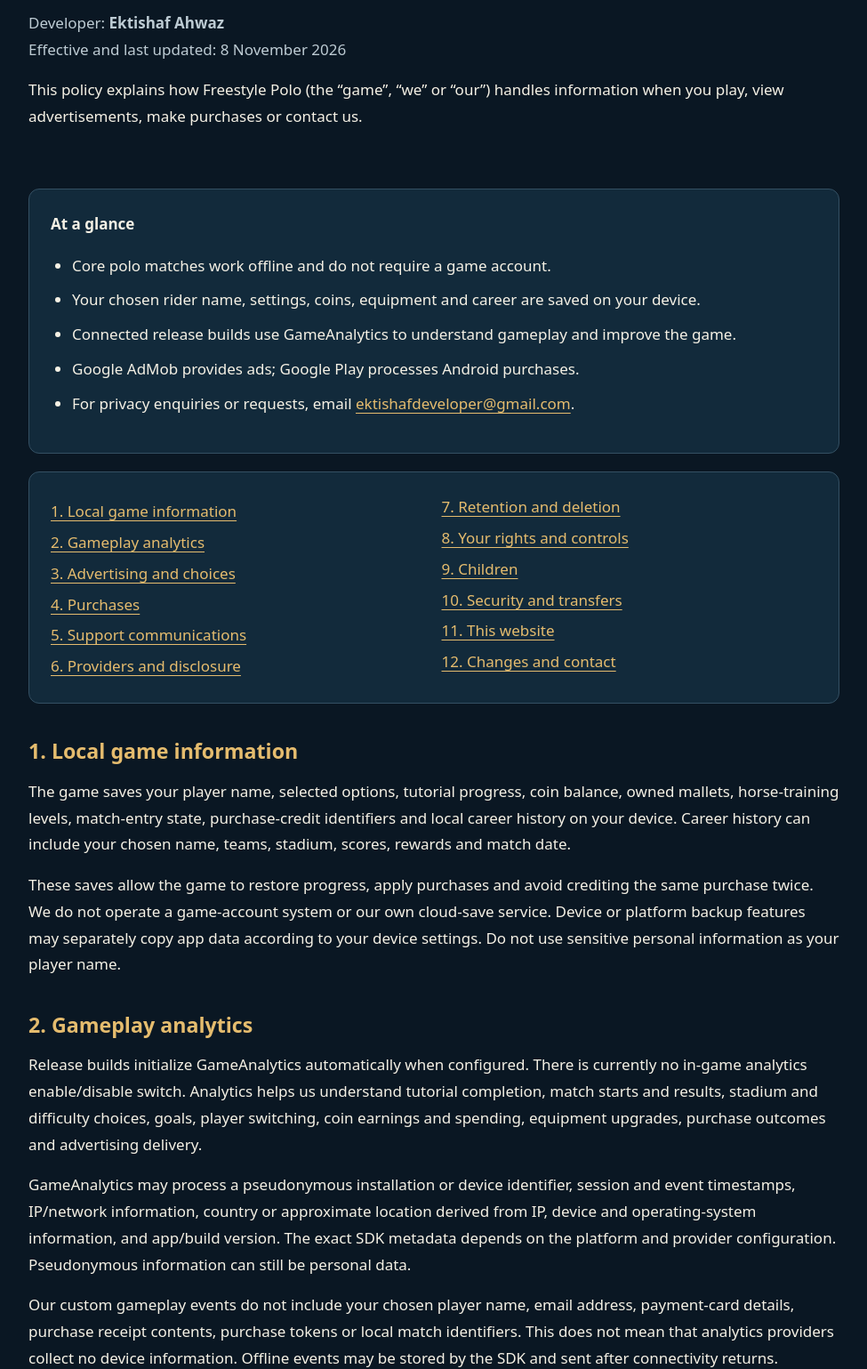
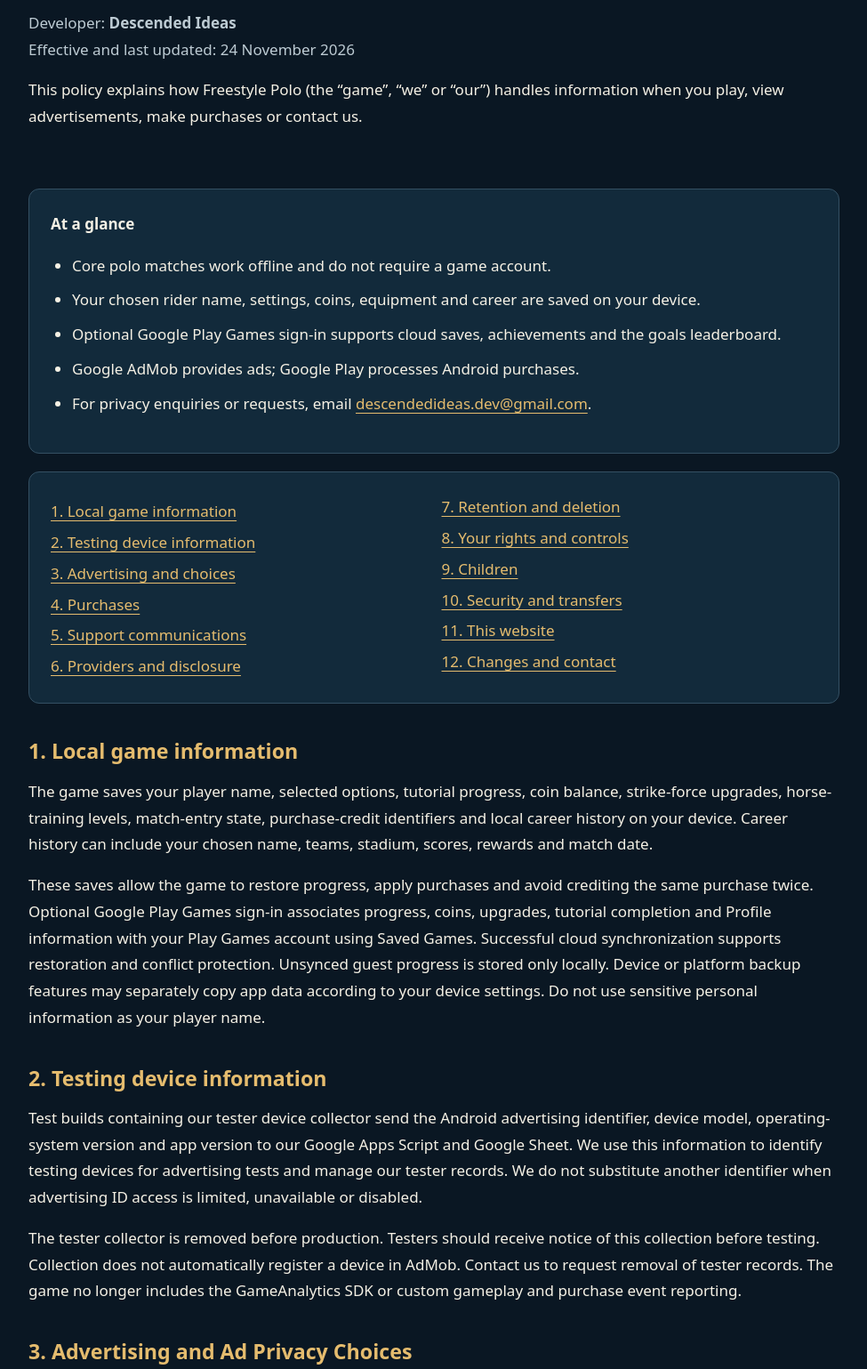
Before and after one commit to ektishaf/freestylepolo, a plain HTML site: page privacypolicy.html in a window 1280 px wide. Shown: the part 179-1718 px from the top of the page at 89% size, without its empty margins (152-1127 px from the left). Drawn offline with Linux system fonts and the light colour scheme.

Commit message:
Update privacy policy details and contact information

```diff
--- a/privacypolicy.html
+++ b/privacypolicy.html
@@ -3,7 +3,7 @@
 <head>
 <meta charset="utf-8">
 <meta name="viewport" content="width=device-width, initial-scale=1">
-<meta name="description" content="Privacy Policy for Freestyle Polo by Ektishaf Ahwaz. Learn about local saves, GameAnalytics, advertising and purchases.">
+<meta name="description" content="Privacy Policy for Freestyle Polo by Descended Ideas. Learn about local and cloud saves, advertising, tester devices and purchases.">
 <meta name="color-scheme" content="light dark">
 <title>Freestyle Polo — Privacy Policy</title>
 <link rel="canonical" href="https://ektishaf.github.io/freestylepolo/privacypolicy.html">
@@ -17,7 +17,7 @@
 <header>
 <p class="brand">FREESTYLE POLO</p>
 <h1>Privacy Policy</h1>
-<p class="meta">Developer: <strong>Ektishaf Ahwaz</strong><br>Effective and last updated: <time datetime="2026-11-08">8 November 2026</time></p>
+<p class="meta">Developer: <strong>Descended Ideas</strong><br>Effective and last updated: <time datetime="2026-11-24">24 November 2026</time></p>
 <p>This policy explains how Freestyle Polo (the “game”, “we” or “our”) handles information when you play, view advertisements, make purchases or contact us.</p>
 </header>
 <main id="policy">
@@ -26,13 +26,13 @@
 <ul>
 <li>Core polo matches work offline and do not require a game account.</li>
 <li>Your chosen rider name, settings, coins, equipment and career are saved on your device.</li>
-<li>Connected release builds use GameAnalytics to understand gameplay and improve the game.</li>
+<li>Optional Google Play Games sign-in supports cloud saves, achievements and the goals leaderboard.</li>
 <li>Google AdMob provides ads; Google Play processes Android purchases.</li>
-<li>For privacy enquiries or requests, email <a href="mailto:ektishafdeveloper@gmail.com">ektishafdeveloper@gmail.com</a>.</li>
+<li>For privacy enquiries or requests, email <a href="mailto:descendedideas.dev@gmail.com">descendedideas.dev@gmail.com</a>.</li>
 </ul>
 </div>
 <nav aria-label="Policy sections"><ul>
-<li><a href="#local">1. Local game information</a></li><li><a href="#analytics">2. Gameplay analytics</a></li>
+<li><a href="#local">1. Local game information</a></li><li><a href="#testing">2. Testing device information</a></li>
 <li><a href="#ads">3. Advertising and choices</a></li><li><a href="#purchases">4. Purchases</a></li>
 <li><a href="#support">5. Support communications</a></li><li><a href="#sharing">6. Providers and disclosure</a></li>
 <li><a href="#retention">7. Retention and deletion</a></li><li><a href="#rights">8. Your rights and controls</a></li>
@@ -40,13 +40,11 @@
 <li><a href="#website">11. This website</a></li><li><a href="#contact">12. Changes and contact</a></li>
 </ul></nav>
 <section id="local"><h2>1. Local game information</h2>
-<p>The game saves your player name, selected options, tutorial progress, coin balance, owned mallets, horse-training levels, match-entry state, purchase-credit identifiers and local career history on your device. Career history can include your chosen name, teams, stadium, scores, rewards and match date.</p>
-<p>These saves allow the game to restore progress, apply purchases and avoid crediting the same purchase twice. We do not operate a game-account system or our own cloud-save service. Device or platform backup features may separately copy app data according to your device settings. Do not use sensitive personal information as your player name.</p></section>
-<section id="analytics"><h2>2. Gameplay analytics</h2>
-<p>Release builds initialize GameAnalytics automatically when configured. There is currently no in-game analytics enable/disable switch. Analytics helps us understand tutorial completion, match starts and results, stadium and difficulty choices, goals, player switching, coin earnings and spending, equipment upgrades, purchase outcomes and advertising delivery.</p>
-<p>GameAnalytics may process a pseudonymous installation or device identifier, session and event timestamps, IP/network information, country or approximate location derived from IP, device and operating-system information, and app/build version. The exact SDK metadata depends on the platform and provider configuration. Pseudonymous information can still be personal data.</p>
-<p>Our custom gameplay events do not include your chosen player name, email address, payment-card details, purchase receipt contents, purchase tokens or local match identifiers. This does not mean that analytics providers collect no device information. Offline events may be stored by the SDK and sent after connectivity returns.</p>
-<p>See <a href="https://www.gameanalytics.com/trust/privacy-notice">GameAnalytics privacy information</a> and its <a href="https://www.gameanalytics.com/trust/eu-data-processing-addendum">data-processing information</a>. Ad Privacy Choices manages advertising preferences; it does not switch off GameAnalytics.</p></section>
+<p>The game saves your player name, selected options, tutorial progress, coin balance, strike-force upgrades, horse-training levels, match-entry state, purchase-credit identifiers and local career history on your device. Career history can include your chosen name, teams, stadium, scores, rewards and match date.</p>
+<p>These saves allow the game to restore progress, apply purchases and avoid crediting the same purchase twice. Optional Google Play Games sign-in associates progress, coins, upgrades, tutorial completion and Profile information with your Play Games account using Saved Games. Successful cloud synchronization supports restoration and conflict protection. Unsynced guest progress is stored only locally. Device or platform backup features may separately copy app data according to your device settings. Do not use sensitive personal information as your player name.</p></section>
+<section id="testing"><h2>2. Testing device information</h2>
+<p>Test builds containing our tester device collector send the Android advertising identifier, device model, operating-system version and app version to our Google Apps Script and Google Sheet. We use this information to identify testing devices for advertising tests and manage our tester records. We do not substitute another identifier when advertising ID access is limited, unavailable or disabled.</p>
+<p>The tester collector is removed before production. Testers should receive notice of this collection before testing. Collection does not automatically register a device in AdMob. Contact us to request removal of tester records. The game no longer includes the GameAnalytics SDK or custom gameplay and purchase event reporting.</p></section>
 <section id="ads"><h2>3. Advertising and Ad Privacy Choices</h2>
 <p>Google AdMob supplies menu banners, interstitial ads at match transitions, and optional rewarded videos. Advertising services may process device or advertising identifiers, IP address, approximate location, app/device information, ad requests, impressions, interactions and fraud-prevention information. Processing and ad eligibility depend on your region, device settings, consent choices and the provider's configuration.</p>
 <p>Where applicable, Google's User Messaging Platform (UMP) displays privacy messages. When Google requires a way to revisit them, Settings shows <strong>Ad Privacy Choices</strong>. Depending on the form and region, you may review advertising partners and purposes, change consent for personalization or device storage/access, withdraw previously given consent, or exercise applicable advertising opt-outs.</p>
@@ -54,19 +52,19 @@
 <p>Read <a href="https://policies.google.com/privacy">Google's Privacy Policy</a>, <a href="https://policies.google.com/technologies/partner-sites">how Google uses information from apps that use its services</a>, and <a href="https://developers.google.com/admob/unity/privacy/ad-serving-modes">Google's ad-serving modes</a>. You may also use your device's advertising privacy controls.</p></section>
 <section id="purchases"><h2>4. In-app purchases</h2>
 <p>Android coin purchases are processed by Google Play through Unity In-App Purchasing. Google handles payment and account information under its own policies. The game receives product and transaction/receipt information to validate purchases, deliver coins, recover pending transactions and prevent duplicate credits. Purchase identifiers and credited-transaction records are retained in the local save.</p>
-<p>We do not receive or store your full payment-card number in the game. Custom analytics records purchase attempts/outcomes and awarded coin amounts, rather than receipt contents or purchase tokens. Store purchase records and refunds remain subject to the store's processes. See <a href="https://policies.google.com/privacy">Google privacy information</a> and <a href="https://unity.com/legal/game-player-and-app-user-privacy-policy">Unity's game-player privacy information</a>.</p></section>
+<p>We do not receive or store your full payment-card number in the game. Store purchase records and refunds remain subject to the store's processes. See <a href="https://policies.google.com/privacy">Google privacy information</a> and <a href="https://unity.com/legal/game-player-and-app-user-privacy-policy">Unity's game-player privacy information</a>.</p></section>
 <section id="support"><h2>5. Information you send to support</h2>
 <p>If you email us, we receive your email address and the information or attachments you choose to provide. We use that information to respond, investigate the issue and handle privacy requests. Avoid sending passwords, payment-card details or unnecessary sensitive information.</p></section>
 <section id="sharing"><h2>6. Providers and other disclosures</h2>
-<p>We use GameAnalytics for analytics, Google AdMob/UMP for advertising and privacy messaging, Google Play for purchases/distribution, and Unity technology to run and support the game. These providers process information for the functions described above under their applicable terms and policies. Advertising-related processing may be subject to additional regional choices.</p>
-<p>We may also disclose information when necessary to comply with a legal obligation, respond to a valid legal request, protect users or prevent fraud. We do not publish your local career history or player name as a public leaderboard.</p></section>
+<p>We use Google Play Games for sign-in, cloud saves, achievements and a public goals leaderboard, Google Apps Script/Sheets for tester records in test builds, Google AdMob/UMP for advertising and privacy messaging, Google Play for purchases/distribution, and Unity technology to run and support the game. These providers process information for the functions described above under their applicable terms and policies. Advertising-related processing may be subject to additional regional choices.</p>
+<p>We may also disclose information when necessary to comply with a legal obligation, respond to a valid legal request, protect users or prevent fraud. Submitting a goals score through Google Play Games can show your Play Games profile and score on the leaderboard; your complete local match journal is not published there.</p></section>
 <section id="retention"><h2>7. Retention and deletion</h2>
-<p>Local game saves remain until removed through device/app-storage controls, uninstalling the game, or other platform behaviour. Clearing data can permanently remove coins, equipment, settings and career progress; the game does not provide cloud recovery of a consumed coin balance. Device backups and store transaction records are controlled separately by the relevant platform.</p>
-<p>Provider-side analytics and advertising information is retained under the provider's applicable retention rules and account configuration. We retain support correspondence for as long as needed to address the request, maintain necessary records or meet legal obligations, and remove information when it is no longer needed for those purposes.</p>
+<p>Local game saves remain until removed through device/app-storage controls, uninstalling the game, or other platform behaviour. Clearing data can permanently remove coins, equipment, settings and career progress; cloud recovery restores only progress successfully synchronized to the signed-in Play Games account, and cannot recover unsynced guest changes. Device backups and store transaction records are controlled separately by the relevant platform.</p>
+<p>Provider-side advertising, cloud and tester information is retained under the provider's applicable retention rules and account configuration. We retain support correspondence for as long as needed to address the request, maintain necessary records or meet legal obligations, and remove information when it is no longer needed for those purposes.</p>
 <p>To request access or deletion of information processed through the game, contact us. We may need limited information to verify and locate the relevant records. We will explain if a record cannot be located, must be retained, or is controlled by a provider that handles the request directly. Uninstalling does not itself delete information already held by providers or store purchase records.</p></section>
 <section id="rights"><h2>8. Your rights and controls</h2>
 <p>Depending on where you live, you may have rights to access, correct or delete personal information, restrict or object to processing, withdraw consent where processing relies on consent, or complain to a data-protection authority. Contact us using the address below to make a request. Applicable rights and exceptions vary by jurisdiction.</p>
-<p>Ad Privacy Choices and device advertising settings control supported advertising preferences. They do not delete local saves or control independent analytics. This policy explains current processing; it does not replace any notice or consent required by applicable law.</p></section>
+<p>Ad Privacy Choices and device advertising settings control supported advertising preferences. They do not delete local saves or delete cloud or tester records. This policy explains current processing; it does not replace any notice or consent required by applicable law.</p></section>
 <section id="children"><h2>9. Children</h2>
 <p>If you are a parent or guardian and believe a child has provided personal information through the game or support communications, contact us so we can investigate and address the request. Parents and guardians should supervise purchases and use the store's parental controls where appropriate.</p></section>
 <section id="security"><h2>10. Security and international processing</h2>
@@ -75,7 +73,7 @@
 <p>This static page is hosted on GitHub Pages. It has no analytics script, advertising, contact form or cookies added by us. The hosting provider may process technical request information, such as IP addresses, to operate and secure the service. See the <a href="https://docs.github.com/en/site-policy/privacy-policies/github-general-privacy-statement">GitHub Privacy Statement</a>. Links to provider websites have their own privacy practices.</p></section>
 <section id="contact"><h2>12. Policy changes and contact</h2>
 <p>We may update this policy as the game or its services change. Updates will be published here with a revised date; additional notice will be provided where required.</p>
-<p><strong>Developer:</strong> Ektishaf Ahwaz<br><strong>Game:</strong> Freestyle Polo<br><strong>Privacy and support:</strong> <a href="mailto:ektishafdeveloper@gmail.com?subject=Freestyle%20Polo%20privacy%20request">ektishafdeveloper@gmail.com</a></p></section>
+<p><strong>Developer:</strong> Ektishaf Ahwaz<br><strong>Game:</strong> Freestyle Polo<br><strong>Privacy and support:</strong> <a href="mailto:descendedideas.dev@gmail.com?subject=Freestyle%20Polo%20privacy%20request">descendedideas.dev@gmail.com</a></p></section>
 </main>
 <footer>Freestyle Polo · Privacy Policy · <a href="#policy">Back to top</a></footer>
 </div>
```
